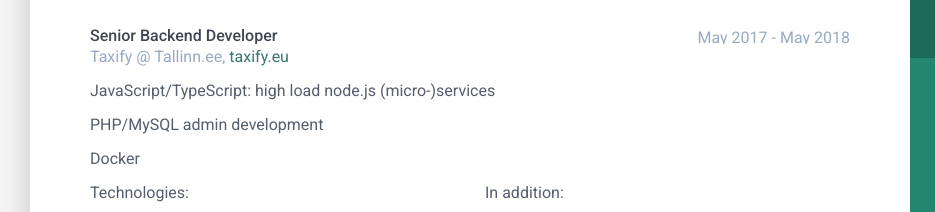
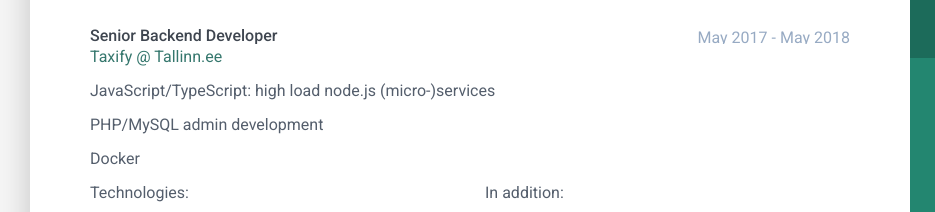
Before and after one commit to stden/stden.github.io, a website: page index.html in a window 1280 px wide. Shown: the part 529-741 px from the top of the page, 0-935 px from the left. Drawn offline with Linux system fonts and the light colour scheme.

Commit message:
[!] Link to Taxify

```diff
--- a/index.html
+++ b/index.html
@@ -147,7 +147,7 @@
                         <div class="time">May 2017 - May 2018</div>
                     </div>
                     <div class="company">
-                        Taxify @ Tallinn.ee, <a href="https://taxify.eu/careers">taxify.eu</a>
+                        <a href="https://taxify.eu/careers">Taxify @ Tallinn.ee</a>
                     </div>
                 </div>
                 <div class="details">
```
